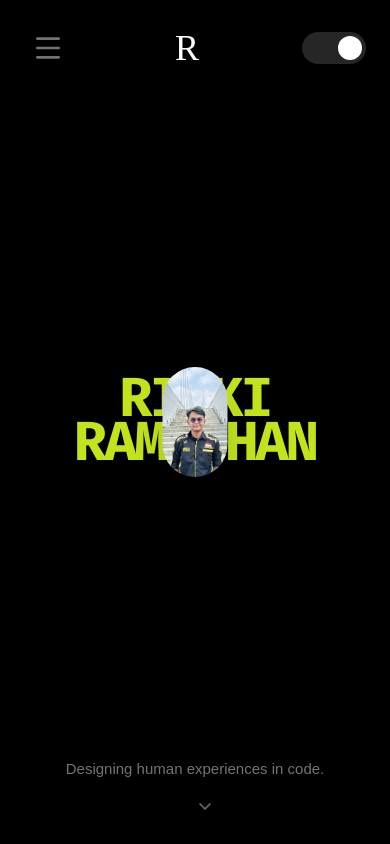
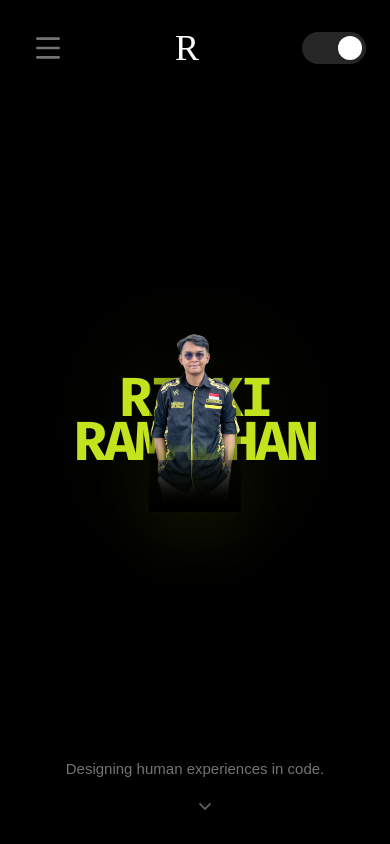
Before and after one commit to rramadhaan15/portofolio, a React (Vite) app: page / in a window 390 px wide. Shown: the top 844 px of the page. Built offline with nearby package versions, Linux system fonts and the light colour scheme; a web font is replaced by a local one.

Commit message:
Update hero

```diff
--- a/components/ui/about-section.tsx
+++ b/components/ui/about-section.tsx
@@ -4,7 +4,7 @@ import {
   Terminal,
   ArrowUpRight,
   CheckCircle2,
-  GraduationCap,
+  Fingerprint,
   ShieldCheck,
   BarChart3,
   Globe,
@@ -88,8 +88,8 @@ export default function AboutSection() {
           <div className="lg:col-span-7 space-y-6">
             <div className="p-8 rounded-2xl border border-neutral-200 dark:border-neutral-800/80 bg-white/80 dark:bg-neutral-950/80 backdrop-blur-xl shadow-xl">
               <div className="flex items-center gap-3.5 mb-6">
-                <div className="p-3 rounded-xl bg-neutral-100 dark:bg-neutral-900 text-neutral-900 dark:text-white border border-neutral-200 dark:border-neutral-800">
-                  <GraduationCap className="w-6 h-6" style={{ color: "#C3E41D" }} />
+                <div className="p-3 rounded-xl bg-neutral-100 dark:bg-neutral-900 text-neutral-900 dark:text-white border border-neutral-200 dark:border-neutral-800 shadow-sm shadow-[#C3E41D]/10">
+                  <Fingerprint className="w-6 h-6 transition-transform duration-300 hover:scale-110" style={{ color: "#C3E41D" }} />
                 </div>
                 <div>
                   <h3 className="text-xl font-bold font-mono">Rizki Ramadhan</h3>
--- a/components/ui/portfolio-hero.tsx
+++ b/components/ui/portfolio-hero.tsx
@@ -294,17 +294,39 @@ export default function Component() {
               />
             </div>
 
-            {/* Profile Picture */}
-            <div className="absolute top-1/2 left-1/2 -translate-x-1/2 -translate-y-1/2 z-10">
-              <div className="w-[65px] h-[110px] sm:w-[90px] sm:h-[152px] md:w-[110px] md:h-[185px] lg:w-[129px] lg:h-[218px] rounded-full overflow-hidden shadow-2xl transition-transform duration-300 hover:scale-110 cursor-pointer">
+            {/* Cutout Portrait (No Background) in front of text */}
+            <div className="absolute top-1/2 left-1/2 -translate-x-1/2 -translate-y-1/2 z-20 pointer-events-auto">
+              <div className="relative group transition-transform duration-500 ease-out hover:scale-105 cursor-pointer">
+                {/* Subtle Neon Aura Glow Behind Figure */}
+                <div
+                  className="pointer-events-none absolute inset-x-4 top-1/4 bottom-8 rounded-full blur-3xl opacity-20 -z-10 transition-opacity duration-300 group-hover:opacity-35"
+                  style={{ backgroundColor: "#C3E41D" }}
+                />
+
                 <img
-                  src="/profile.jpg"
+                  src="/profile-cutout.png"
                   alt="Rizki Ramadhan"
-                  className="w-full h-full object-cover"
+                  className="h-[180px] sm:h-[260px] md:h-[340px] lg:h-[400px] xl:h-[440px] w-auto max-w-none object-contain drop-shadow-[0_15px_30px_rgba(0,0,0,0.6)] dark:drop-shadow-[0_20px_40px_rgba(0,0,0,0.95)] select-none pointer-events-none"
                   style={{
-                    transform: "scale(1.55)",
-                    transformOrigin: "50% 40%",
+                    maskImage: "linear-gradient(to bottom, black 60%, transparent 96%)",
+                    WebkitMaskImage: "linear-gradient(to bottom, black 60%, transparent 96%)",
                   }}
+                />
+
+                {/* Smooth Bottom Fade-out Gradient to eliminate harsh straight edge */}
+                <div
+                  className="pointer-events-none absolute bottom-0 left-0 right-0 h-16 sm:h-24 transition-colors"
+                  style={{
+                    background: isDark
+                      ? "linear-gradient(to bottom, transparent, hsl(0 0% 0% / 0.85) 75%, hsl(0 0% 0%))"
+                      : "linear-gradient(to bottom, transparent, hsl(0 0% 98% / 0.85) 75%, hsl(0 0% 98%))",
+                  }}
+                />
+
+                {/* Subtle Glow at base to anchor the figure */}
+                <div
+                  className="pointer-events-none absolute -bottom-1 left-1/2 -translate-x-1/2 w-4/5 h-8 rounded-full blur-2xl opacity-25 -z-10"
+                  style={{ backgroundColor: "#C3E41D" }}
                 />
               </div>
             </div>
--- a/src/components/ui/about-section.tsx
+++ b/src/components/ui/about-section.tsx
@@ -4,7 +4,7 @@ import {
   Terminal,
   ArrowUpRight,
   CheckCircle2,
-  GraduationCap,
+  Fingerprint,
   ShieldCheck,
   BarChart3,
   Globe,
@@ -88,8 +88,8 @@ export default function AboutSection() {
           <div className="lg:col-span-7 space-y-6">
             <div className="p-8 rounded-2xl border border-neutral-200 dark:border-neutral-800/80 bg-white/80 dark:bg-neutral-950/80 backdrop-blur-xl shadow-xl">
               <div className="flex items-center gap-3.5 mb-6">
-                <div className="p-3 rounded-xl bg-neutral-100 dark:bg-neutral-900 text-neutral-900 dark:text-white border border-neutral-200 dark:border-neutral-800">
-                  <GraduationCap className="w-6 h-6" style={{ color: "#C3E41D" }} />
+                <div className="p-3 rounded-xl bg-neutral-100 dark:bg-neutral-900 text-neutral-900 dark:text-white border border-neutral-200 dark:border-neutral-800 shadow-sm shadow-[#C3E41D]/10">
+                  <Fingerprint className="w-6 h-6 transition-transform duration-300 hover:scale-110" style={{ color: "#C3E41D" }} />
                 </div>
                 <div>
                   <h3 className="text-xl font-bold font-mono">Rizki Ramadhan</h3>
--- a/src/components/ui/portfolio-hero.tsx
+++ b/src/components/ui/portfolio-hero.tsx
@@ -294,17 +294,39 @@ export default function Component() {
               />
             </div>
 
-            {/* Profile Picture */}
-            <div className="absolute top-1/2 left-1/2 -translate-x-1/2 -translate-y-1/2 z-10">
-              <div className="w-[65px] h-[110px] sm:w-[90px] sm:h-[152px] md:w-[110px] md:h-[185px] lg:w-[129px] lg:h-[218px] rounded-full overflow-hidden shadow-2xl transition-transform duration-300 hover:scale-110 cursor-pointer">
+            {/* Cutout Portrait (No Background) in front of text */}
+            <div className="absolute top-1/2 left-1/2 -translate-x-1/2 -translate-y-1/2 z-20 pointer-events-auto">
+              <div className="relative group transition-transform duration-500 ease-out hover:scale-105 cursor-pointer">
+                {/* Subtle Neon Aura Glow Behind Figure */}
+                <div
+                  className="pointer-events-none absolute inset-x-4 top-1/4 bottom-8 rounded-full blur-3xl opacity-20 -z-10 transition-opacity duration-300 group-hover:opacity-35"
+                  style={{ backgroundColor: "#C3E41D" }}
+                />
+
                 <img
-                  src="/profile.jpg"
+                  src="/profile-cutout.png"
                   alt="Rizki Ramadhan"
-                  className="w-full h-full object-cover"
+                  className="h-[180px] sm:h-[260px] md:h-[340px] lg:h-[400px] xl:h-[440px] w-auto max-w-none object-contain drop-shadow-[0_15px_30px_rgba(0,0,0,0.6)] dark:drop-shadow-[0_20px_40px_rgba(0,0,0,0.95)] select-none pointer-events-none"
                   style={{
-                    transform: "scale(1.55)",
-                    transformOrigin: "50% 40%",
+                    maskImage: "linear-gradient(to bottom, black 60%, transparent 96%)",
+                    WebkitMaskImage: "linear-gradient(to bottom, black 60%, transparent 96%)",
                   }}
+                />
+
+                {/* Smooth Bottom Fade-out Gradient to eliminate harsh straight edge */}
+                <div
+                  className="pointer-events-none absolute bottom-0 left-0 right-0 h-16 sm:h-24 transition-colors"
+                  style={{
+                    background: isDark
+                      ? "linear-gradient(to bottom, transparent, hsl(0 0% 0% / 0.85) 75%, hsl(0 0% 0%))"
+                      : "linear-gradient(to bottom, transparent, hsl(0 0% 98% / 0.85) 75%, hsl(0 0% 98%))",
+                  }}
+                />
+
+                {/* Subtle Glow at base to anchor the figure */}
+                <div
+                  className="pointer-events-none absolute -bottom-1 left-1/2 -translate-x-1/2 w-4/5 h-8 rounded-full blur-2xl opacity-25 -z-10"
+                  style={{ backgroundColor: "#C3E41D" }}
                 />
               </div>
             </div>
```
Also changed, not shown: public/profile-cutout-raw.png (added), public/profile-cutout.png (added), 7 other files (tests, documents, lock files or other folders).
